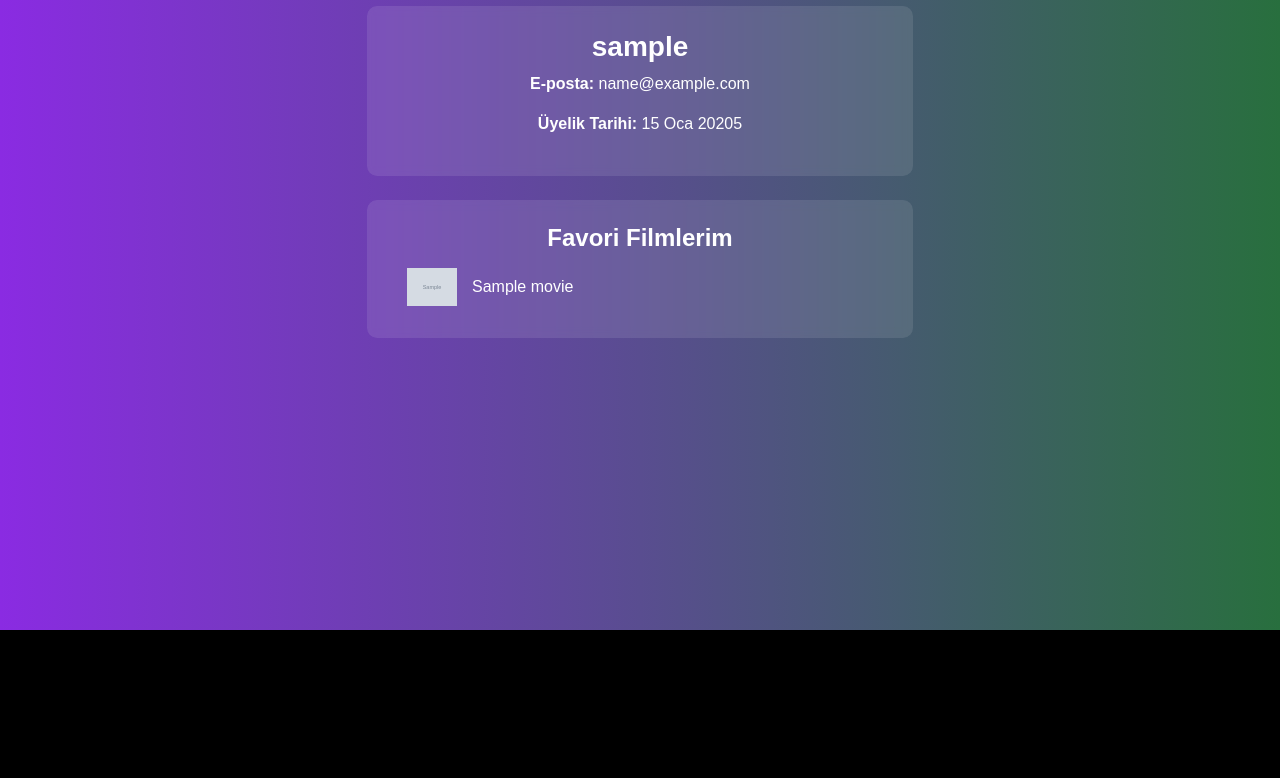
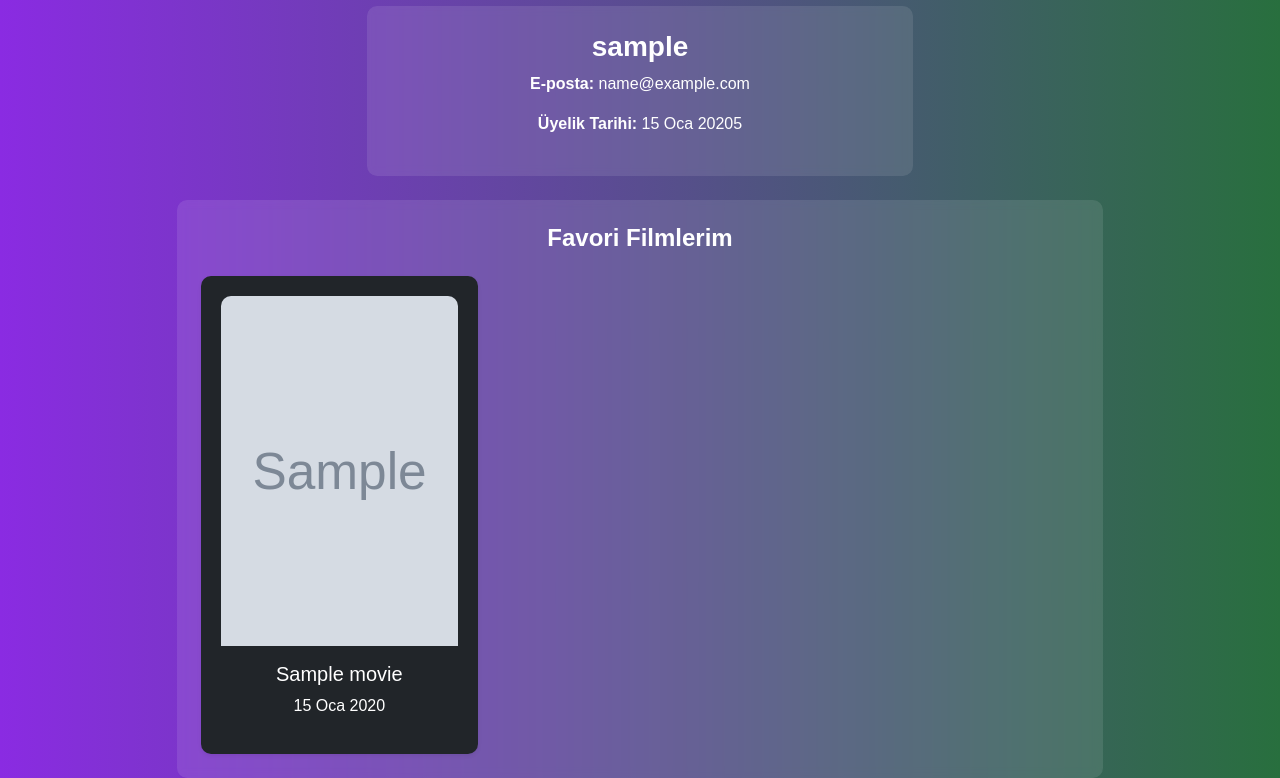
Before and after one commit to eylul-art/Proje-, a Django app: a page that uses account_app/templates/account/profile.html in a window 1280 px wide. Shown: the part 170-948 px from the top of the page. Before the commit the page ends 800 px from the top, so only its background shows below. Run offline with Django 5.2, Linux system fonts and the light colour scheme; a user stored in the database is signed in; tables that the repository leaves empty hold one stand-in row (values such as "Sample post"); grey boxes marked "Sample" are stand-in pictures.

Commit message:
favori listesi design iyileştirmesi

```diff
--- a/account_app/templates/account/profile.html
+++ b/account_app/templates/account/profile.html
@@ -80,26 +80,35 @@
 
         <!-- Favori Filmlerim -->
     <div class="row justify-content-center mt-4">
-            <div class="col-md-6">
+        <div class="col-md-10">
             <div class="card p-4">
-                    <h4 class="fw-bold">Favori Filmlerim</h4>
+                <h4 class="fw-bold mb-4">Favori Filmlerim</h4>
 
                 {% if favorite_movies %}
-                        <ul class="list-group list-group-flush">
+                    <div class="row row-cols-1 row-cols-sm-2 row-cols-md-3 g-4">
                         {% for movie in favorite_movies %}
-                                <li class="list-group-item bg-transparent text-white d-flex align-items-center">
-                                    <img src="{{ movie.poster_url }}" alt="{{ movie.title }}" style="width: 50px; height: auto; margin-right: 15px;">
-                                    <span>{{ movie.title }}</span>
-                                </li>
+                            <div class="col">
+                                <div class="card h-100 bg-dark text-white border-0 shadow-sm">
+                                    <a href="{% url 'movie_detail' movie.tmdb_id %}" class="text-decoration-none text-white">
+                                        <img src="{{ movie.poster_url }}" class="card-img-top" alt="{{ movie.title }}" style="height: 350px; object-fit: cover; border-top-left-radius: 10px; border-top-right-radius: 10px;">
+                                        <div class="card-body">
+                                            <h5 class="card-title">{{ movie.title }}</h5>
+                                            <p class="card-text">
+                                                {{ movie.release_date|date:"d M Y" }}
+                                            </p>
+                                        </div>
+                                    </a>
+                                </div>
+                            </div>
                         {% endfor %}
-                        </ul>
+                    </div>
                 {% else %}
                     <p class="text-white">Henüz favori film eklemediniz.</p>
                 {% endif %}
-
             </div>
         </div>
     </div>
+
 
 
 
--- a/account_app/views.py
+++ b/account_app/views.py
@@ -26,7 +26,6 @@ def profile_view(request, username):
     # ✅ Ve şablona gönderiyoruz:
     return render(request, 'account/profile.html', {
         'profile': profile,
-        'favorites': favorites,
         'favorite_movies': favorite_movies,  # BUNU EKLEDİĞİNDEN EMİN OL
     })
 
```
Lines whose indentation alone changed are shown as unchanged.
